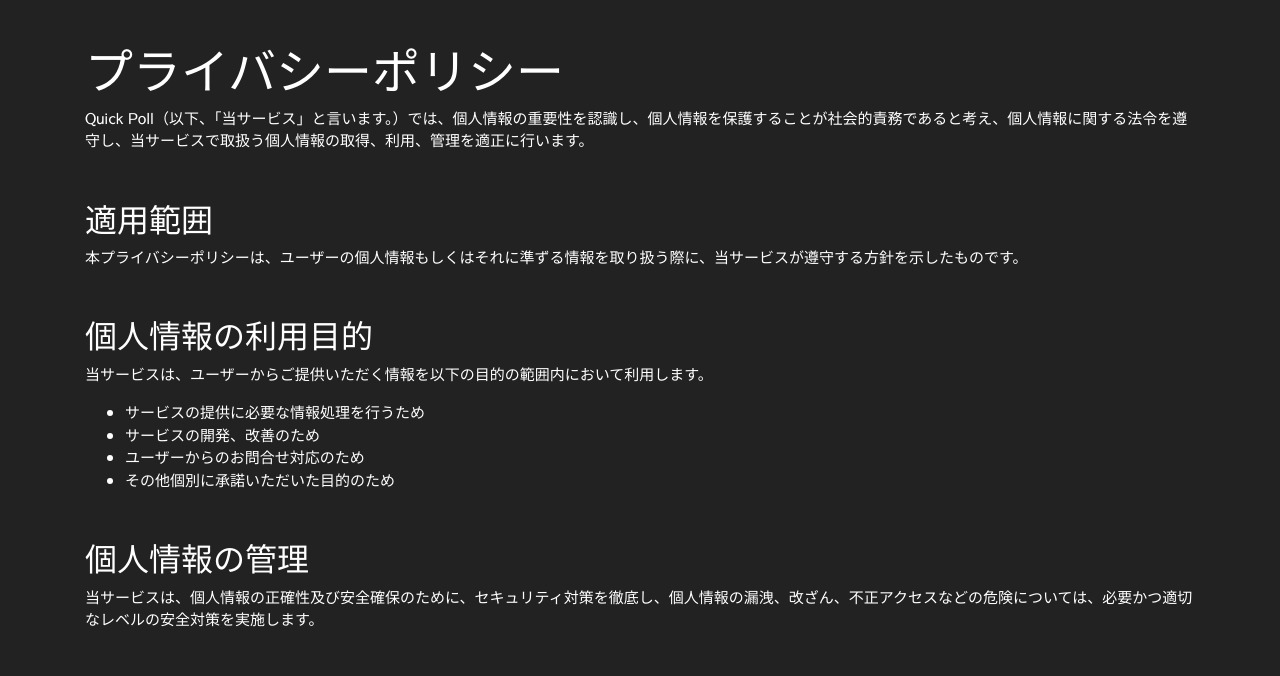
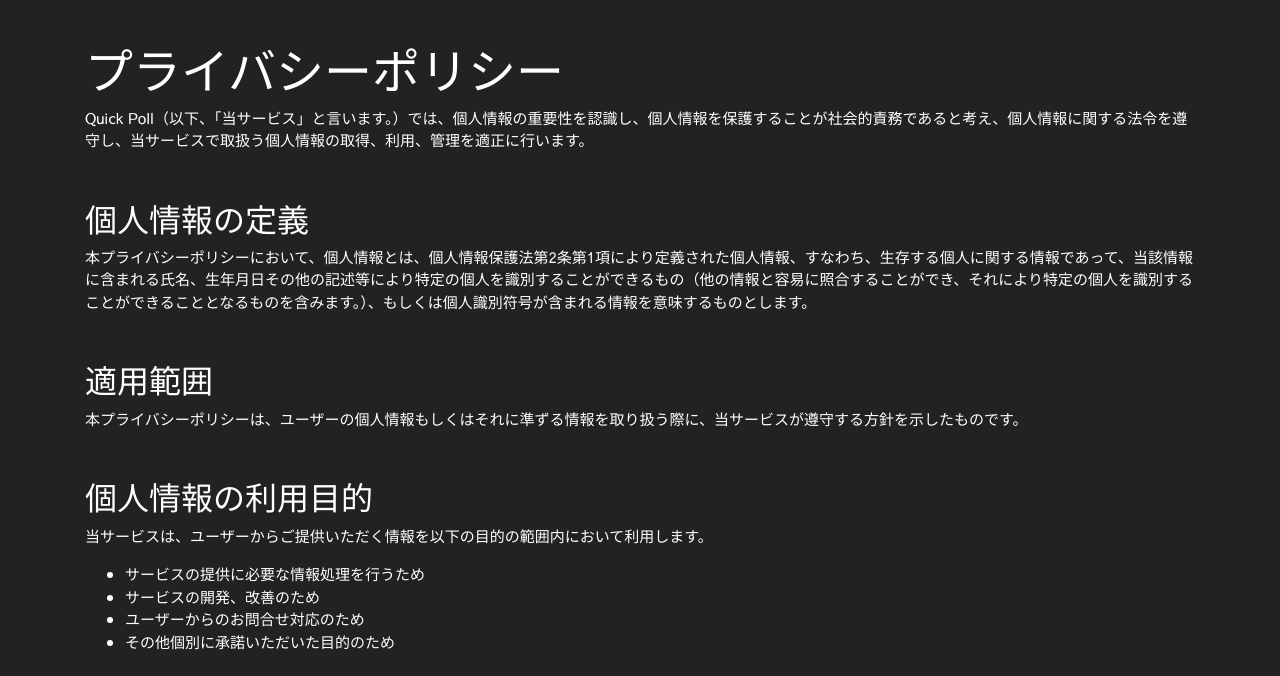
Before and after one commit to MinimumBots/quick_poll_docs, a plain HTML site: page ja/policy.html in a window 1280 px wide. Shown: the part 79-755 px from the top of the page. Drawn offline with nearby package versions, Linux system fonts and the light colour scheme.

Commit message:
Add "Definition of Personal Information"

```diff
--- a/ja/policy.html
+++ b/ja/policy.html
@@ -37,6 +37,11 @@
   <div class="container mb-5" style="margin-top: 120px;">
     <h1>プライバシーポリシー</h1>
     <p>Quick Poll（以下、「当サービス」と言います。）では、個人情報の重要性を認識し、個人情報を保護することが社会的責務であると考え、個人情報に関する法令を遵守し、当サービスで取扱う個人情報の取得、利用、管理を適正に行います。</p>
+  </div>
+
+  <div class="container mb-5">
+    <h3>個人情報の定義</h3>
+    <p>本プライバシーポリシーにおいて、個人情報とは、個人情報保護法第2条第1項により定義された個人情報、すなわち、生存する個人に関する情報であって、当該情報に含まれる氏名、生年月日その他の記述等により特定の個人を識別することができるもの（他の情報と容易に照合することができ、それにより特定の個人を識別することができることとなるものを含みます。）、もしくは個人識別符号が含まれる情報を意味するものとします。</p>
   </div>
 
   <div class="container mb-5">
```
